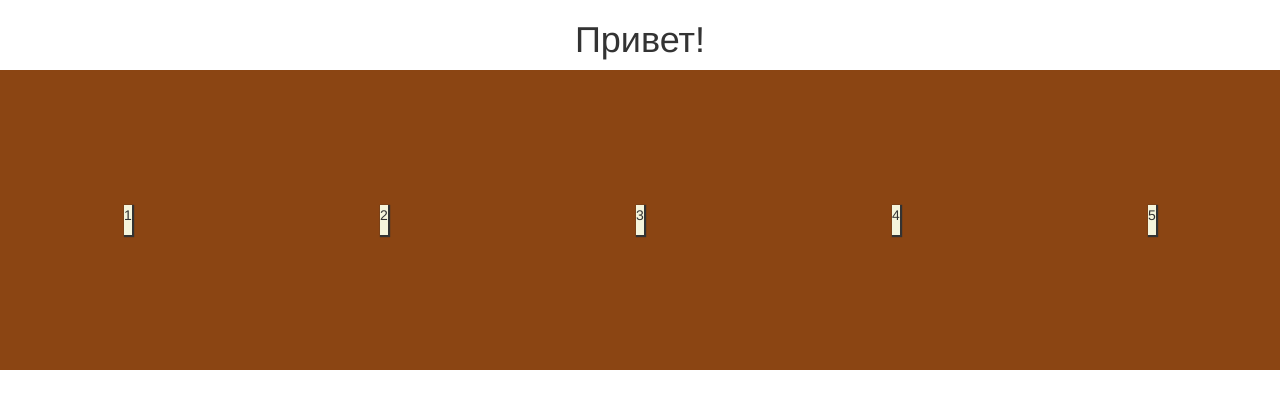
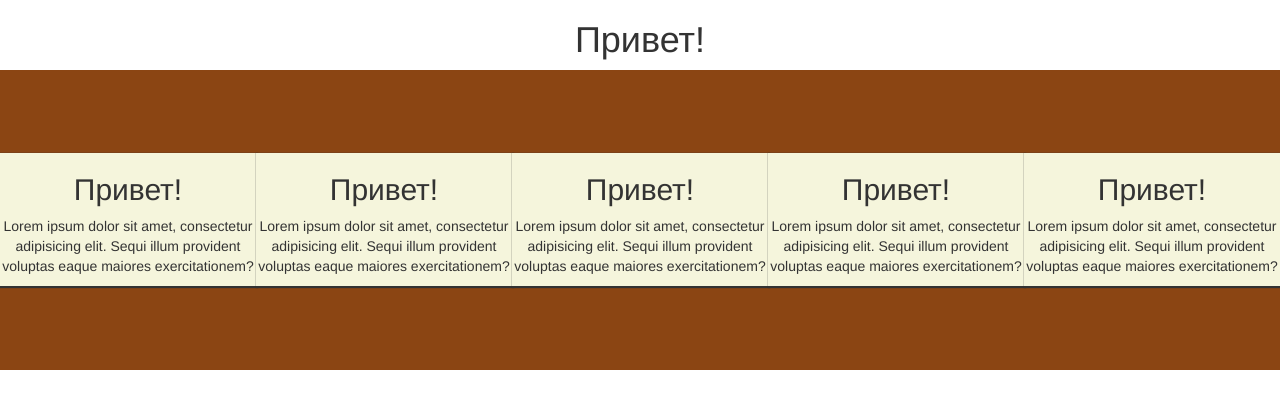
Before and after one commit to antonkucher1/antonkucher1.github.io, a plain HTML site: page lesson-25/index.html in a window 1280 px wide. Drawn offline with nearby package versions, Linux system fonts and the light colour scheme.

Commit message:
ывфыв
фывф

```diff
--- a/lesson-25/index.html
+++ b/lesson-25/index.html
@@ -12,19 +12,24 @@
 	<section id="main">
 	    <div class="flex-container">
 	       <div class="box div-1">
-	           <p>1</p>
+	           <h2>Привет!</h2>
+	           <p>Lorem ipsum dolor sit amet, consectetur adipisicing elit. Sequi illum provident voluptas eaque maiores exercitationem?</p>
 	       </div>
 	       <div class="box div-2">
-	           <p>2</p>
+	           <h2>Привет!</h2>
+	           <p>Lorem ipsum dolor sit amet, consectetur adipisicing elit. Sequi illum provident voluptas eaque maiores exercitationem?</p>
 	       </div>
 	       <div class="box div-3">
-	           <p>3</p>
+	           <h2>Привет!</h2>
+	           <p>Lorem ipsum dolor sit amet, consectetur adipisicing elit. Sequi illum provident voluptas eaque maiores exercitationem?</p>
 	       </div>
 	       <div class="box div-4">
-	           <p>4</p>
+	           <h2>Привет!</h2>
+	           <p>Lorem ipsum dolor sit amet, consectetur adipisicing elit. Sequi illum provident voluptas eaque maiores exercitationem?</p>
 	       </div>
 	       <div class="box div-5">
-	           <p>5</p>
+	           <h2>Привет!</h2>
+	           <p>Lorem ipsum dolor sit amet, consectetur adipisicing elit. Sequi illum provident voluptas eaque maiores exercitationem?</p>
 	       </div>
 	    </div>
 	</section>
```
